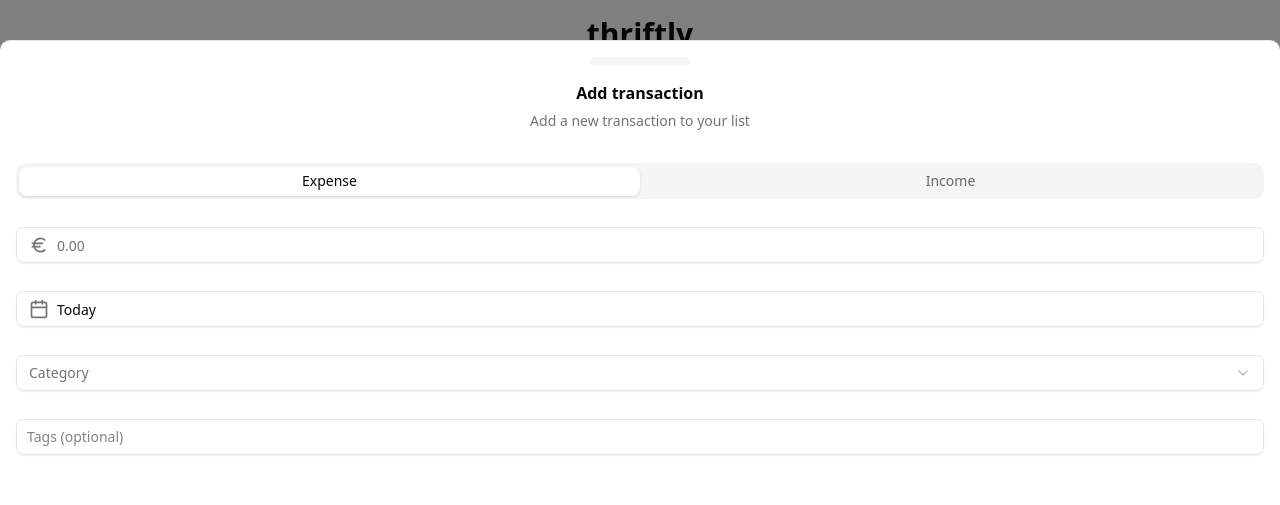
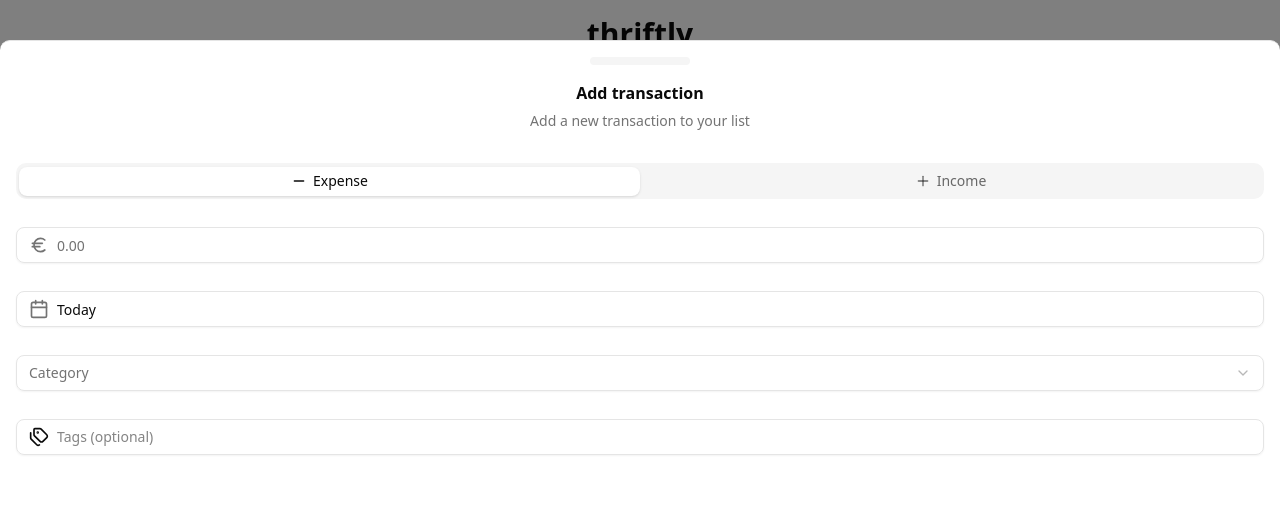
Before and after one commit to varodv/thriftly, a Next.js app: page / in a window 1280 px wide. Both pictures are taken after a click on the button 640 px from the left and 766 px from the top of the page. Shown: the top 505 px of the page. Built offline with nearby package versions, Linux system fonts and the light colour scheme.

Commit message:
feat(transaction): Add missing icons

```diff
--- a/components/tags-input.tsx
+++ b/components/tags-input.tsx
@@ -1,3 +1,4 @@
+import { TagsIcon } from 'lucide-react';
 import { useMemo, useState } from 'react';
 import { useIntl } from 'react-intl';
 import { useTransaction } from '@/hooks/use-transaction';
@@ -61,6 +62,7 @@
       onInputValueChange={setInputValue}
     >
       <ComboboxChips ref={anchor} className={className}>
+        <TagsIcon className="size-5" />
         <ComboboxValue>
           {value.map(tag => (
             <ComboboxChip key={tag}>{tag}</ComboboxChip>
--- a/components/transaction-dialog.tsx
+++ b/components/transaction-dialog.tsx
@@ -1,5 +1,5 @@
 import type { Transaction } from '@/hooks/use-transaction';
-import { EuroIcon } from 'lucide-react';
+import { EuroIcon, MinusIcon, PlusIcon } from 'lucide-react';
 import { useEffect, useMemo, useState } from 'react';
 import { useIntl } from 'react-intl';
 import { CategoryInput } from './category-input';
@@ -156,9 +156,11 @@
           <Tabs value={type} onValueChange={setType}>
             <TabsList className="w-full">
               <TabsTrigger value={TransactionType.EXPENSE}>
+                <MinusIcon />
                 {$t({ id: 'transaction.dialog.type.expense' })}
               </TabsTrigger>
               <TabsTrigger value={TransactionType.INCOME}>
+                <PlusIcon />
                 {$t({ id: 'transaction.dialog.type.income' })}
               </TabsTrigger>
             </TabsList>
--- a/components/ui/combobox.tsx
+++ b/components/ui/combobox.tsx
@@ -211,7 +211,7 @@
     <ComboboxPrimitive.Chips
       data-slot="combobox-chips"
       className={cn(
-        'dark:bg-input/30 border-input focus-within:border-ring focus-within:ring-ring/50 has-aria-invalid:ring-destructive/20 dark:has-aria-invalid:ring-destructive/40 has-aria-invalid:border-destructive dark:has-aria-invalid:border-destructive/50 flex min-h-9 flex-wrap items-center gap-1.5 rounded-md border bg-transparent bg-clip-padding px-2.5 py-1.5 text-sm shadow-xs transition-[color,box-shadow] focus-within:ring-[3px] has-aria-invalid:ring-[3px] has-data-[slot=combobox-chip]:px-1.5',
+        'dark:bg-input/30 border-input focus-within:border-ring focus-within:ring-ring/50 has-aria-invalid:ring-destructive/20 dark:has-aria-invalid:ring-destructive/40 has-aria-invalid:border-destructive dark:has-aria-invalid:border-destructive/50 flex min-h-9 flex-wrap items-center gap-2 rounded-md border bg-transparent bg-clip-padding px-3 py-1.5 text-sm shadow-xs transition-[color,box-shadow] focus-within:ring-[3px] has-aria-invalid:ring-[3px] has-data-[slot=combobox-chip]:px-1.5',
         className,
       )}
       {...props}
```
